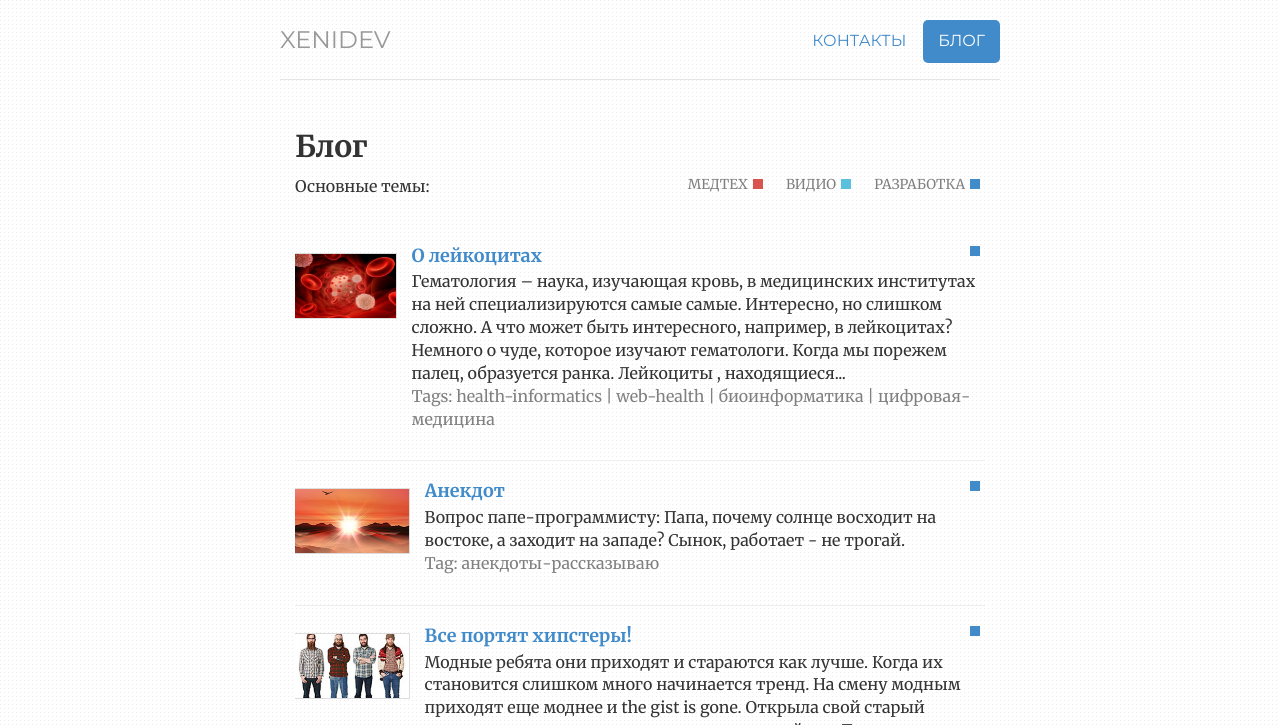
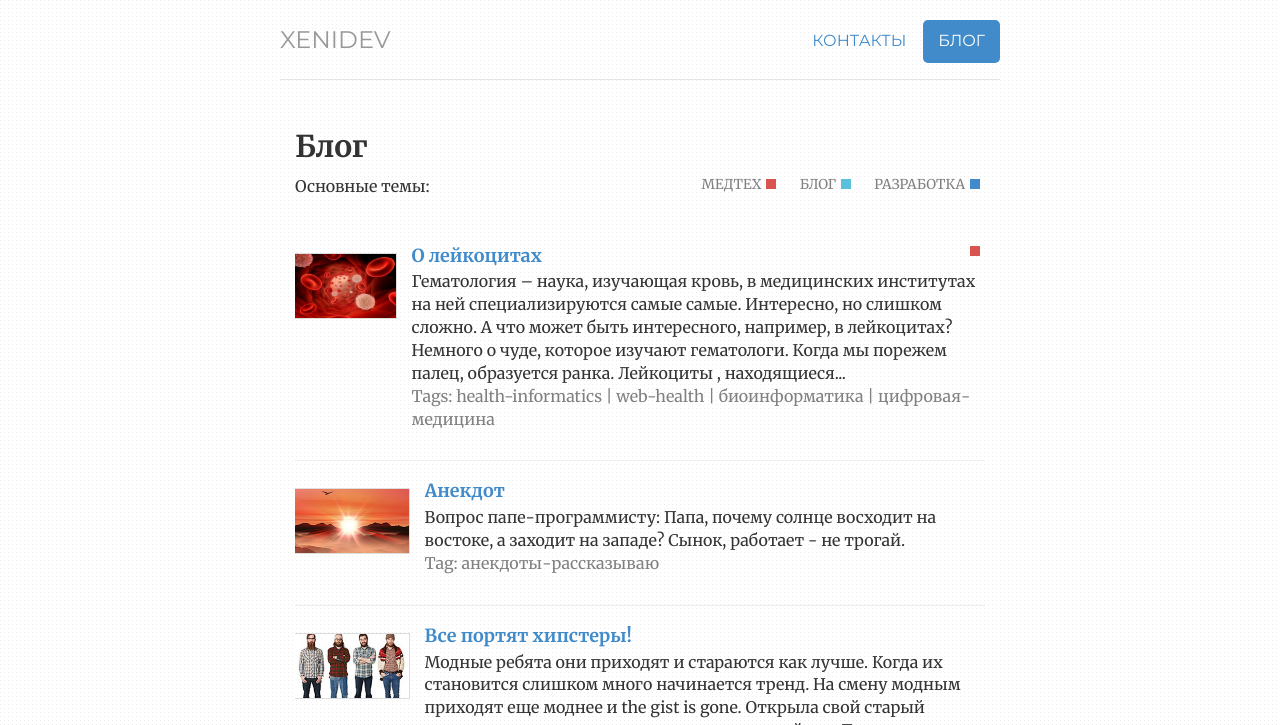
Before and after one commit to ValeraS/xenidev.github.io, a Jekyll site: the page built from notes/index.html, in a window 1280 px wide. Shown: the top 725 px of the page. Built offline with Jekyll 4.4.1, drawn with Linux system fonts in a browser that asks for light colours.

Commit message:
Update index.html

```diff
--- a/notes/index.html
+++ b/notes/index.html
@@ -7,73 +7,50 @@ notes: active
 <div class="container">
    <div class="row">
       <div class="container page-content">
-
          <h2>Блог</h2>
-
-
-
          <ul class="square-categories">
             <span>Основные темы:</span>
-
             <small class="pull-right">
                <li><span class="text-category">медтех</span><span class="badge-category-medtech"></span> </li>
-                  <li><span class="text-category">видио</span><span class="badge-category-video"></span> </li>
+               <li><span class="text-category">блог</span><span class="badge-category-video"></span> </li>
                <li><span class="text-category">разработка</span><span class="badge-category-razrabotka"></span> </li>
             </small>
          </ul>
-
          <br>
-
          {% for post in site.posts %}
          <div class="media">
             <div class="media-left media-top">
                {% if post.image %}
                <img class="posts-list-image rounded" src="{{ post.image }}" alt="{{ post.title }}" />
-
                {% endif %}
-
             </div>
             <div class="media-body">
-
                {% if post.categories.size > 0 %}
-
                {% for category in post.categories %}
-   <span class="badge-category-razrabotka  pull-right">{{category}}</span>
+               {% if post.categories contains 'медтех' %}
+               <span class="badge-category-medtech pull-right"></span>
+               {% endif %}
+               {% if post.categories contains 'видио' %}
+               <span class="badge-category-video pull-right"></span>
+               {% endif %}
+               {% if post.categories contains 'разработка' %}
+               <span class="badge-category-razrabotka pull-right"></span>
+               {% endif %}
                {% endfor %}
-
                {% endif %}
-
-
-
                <h4 class="media-heading"><a href="{{post.url | prepend: site.baseurl}}">{{post.title}}</a></h4>
-
-
-
-
                {{post.excerpt | strip_html | normalize_whitespace | escape | truncatewords: 40 }}
-
                <!-- Post info-tags  -->
                <div class="margin10 label-tag">
                   {% if post.tags.size > 0 %}
-
                   Tag{% if post.tags.size > 1 %}s{% endif %}:
                   {{ post.tags | sort | join: " | " }}
                   </p>
                   {% endif %}
-
                </div>
             </div>
-
             <hr>
             {% endfor %}
-
-
-
-
-
-
-
-
          </div>
       </div>
    </div>
```
Lines whose indentation alone changed are shown as unchanged.
